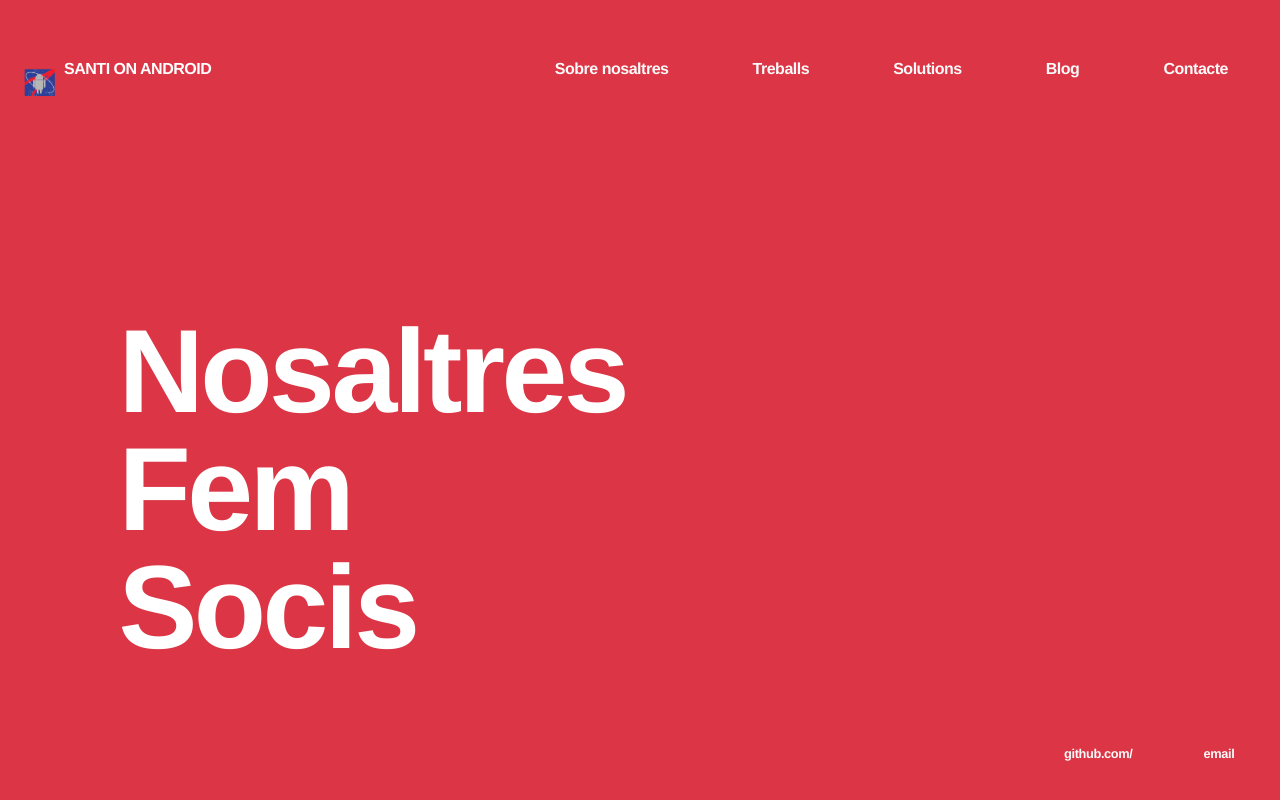
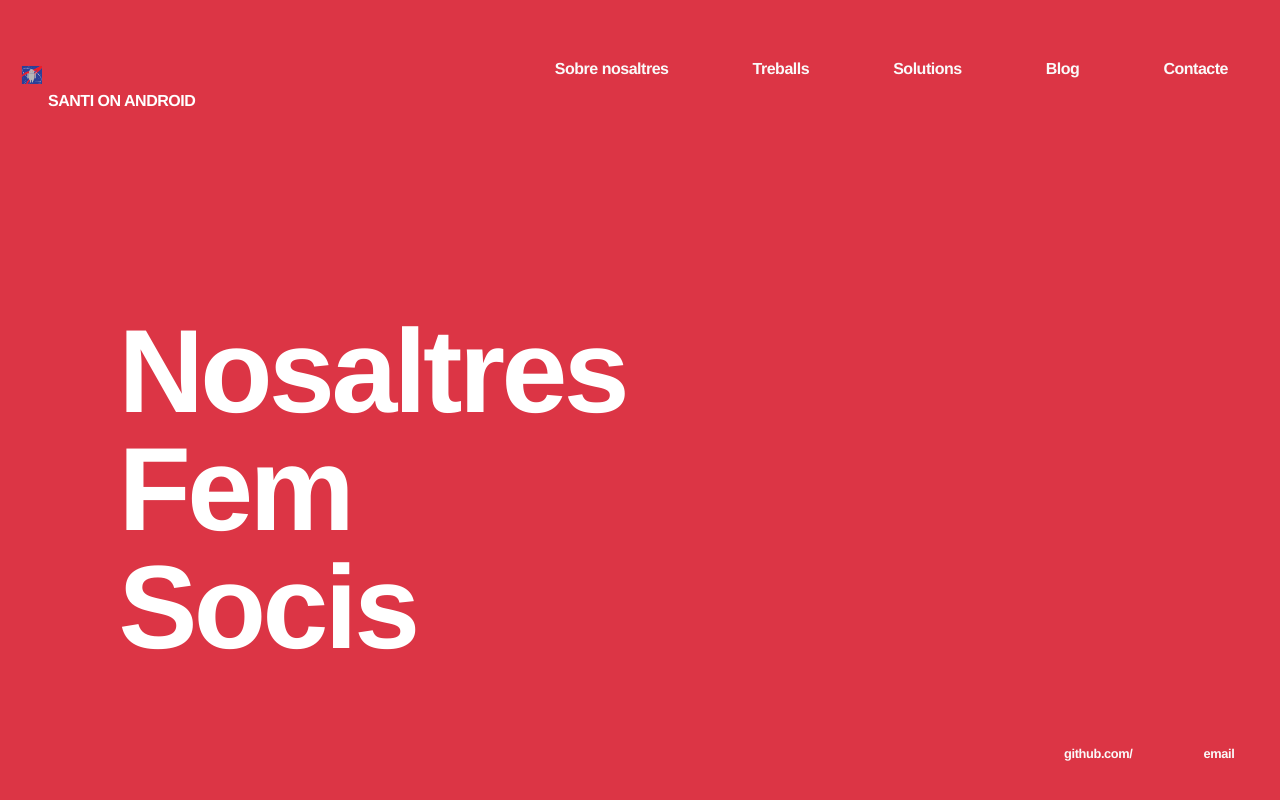
Before and after one commit to SantiOnAndroid/SantiOnAndroid.github.io, a Jekyll site: the page built from index.html, in a window 1280 px wide. Shown: the top 800 px of the page. Built offline with Jekyll 4.4.1, drawn with Linux system fonts in a browser that asks for light colours; some web fonts are replaced.

Commit message:
modificant titolj

```diff
--- a/css/main.css
+++ b/css/main.css
@@ -31,6 +31,7 @@ body {
     color: #fff;
     font-weight: 800;
     letter-spacing: -.03em;
+    margin-top: 2em;
 
 }
 
@@ -116,8 +117,8 @@ ul.posts li {
 
 img{
    float: left;
-    width:3em!important;
-    height:3em!important;
+    width:2em!important;
+    height:2em!important;
     clear: left;
     margin-left: 1em;
     margin-bottom: 2em;
```
